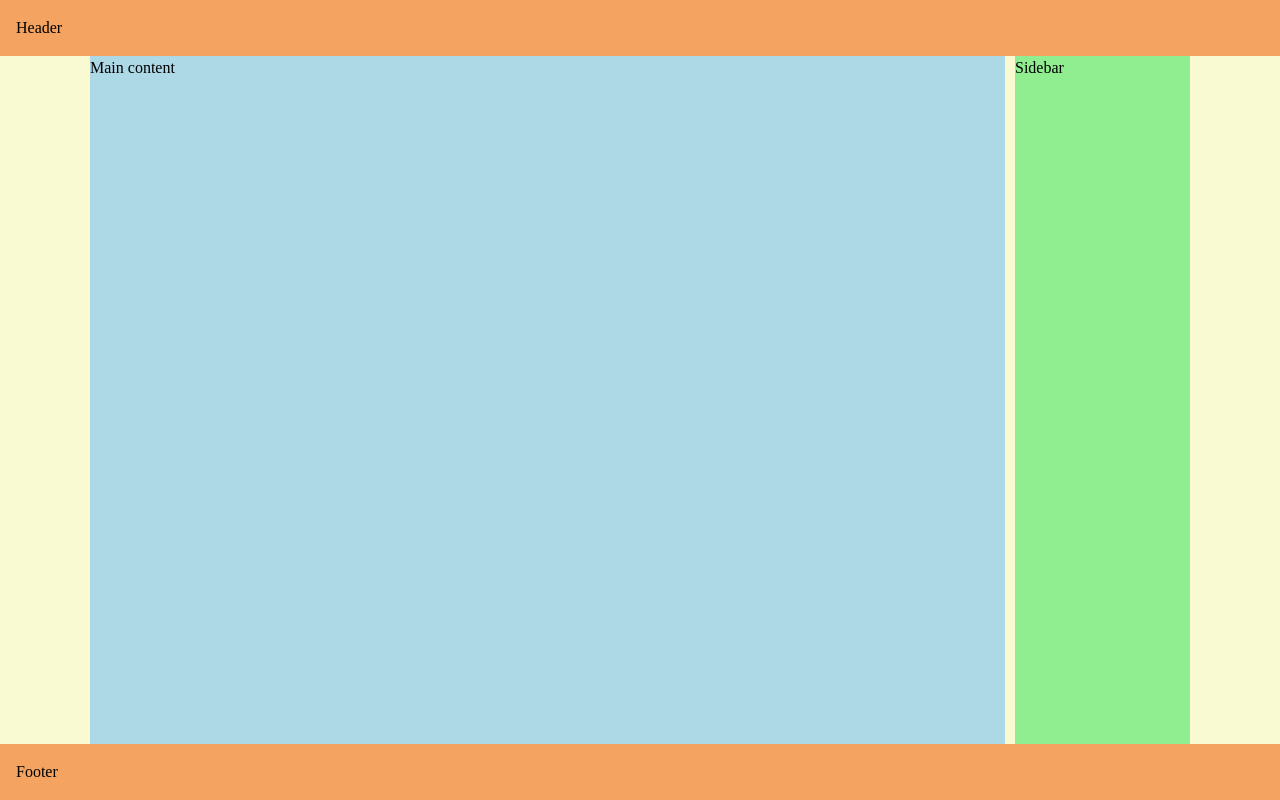
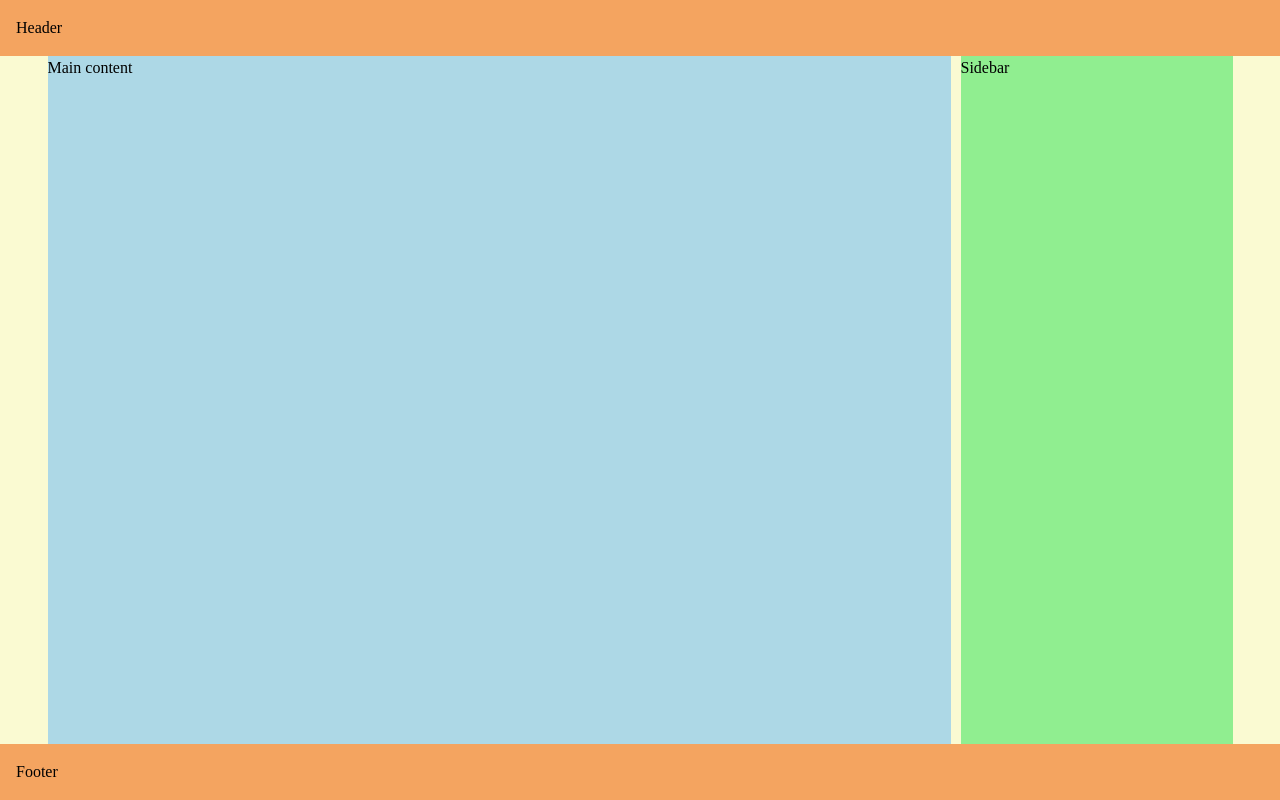
Before and after one commit to codewizard13/ehw-sidebar-theme-mockup, a PHP site: page / in a window 1280 px wide. Run offline with PHP 8.4, Linux system fonts and the light colour scheme.

Commit message:
UPDATE style.css:  REFACTOR widths to variables

```diff
--- a/css/style.css
+++ b/css/style.css
@@ -1,8 +1,11 @@
 /* style.css */
 
-body {
-  margin: 0;
+:root {
+  --sidebar-width: 272px;
+  --content-max-width: 1185px;
 }
+
+
 
 .container {
   display: grid;
@@ -20,8 +23,8 @@ body {
   display: grid;
   grid-template-areas:
     "content side";
-  grid-template-columns: 1fr 175px;
-  max-width: 1100px; /* Limits content width */
+  grid-template-columns: 1fr var(--sidebar-width);
+  max-width: var(--content-max-width); /* Limits content width */
   width: 100%;
   margin: 0 auto; /* Centers content */
   gap: 10px;
```
